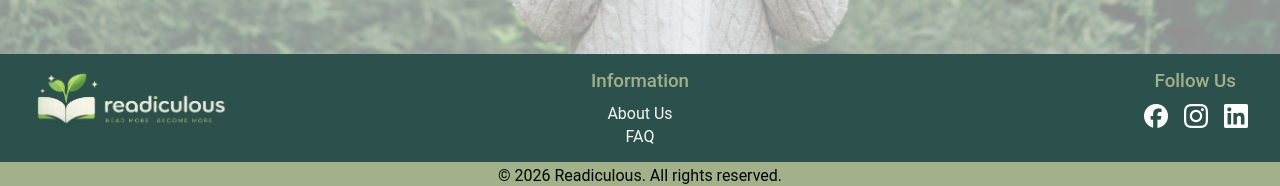
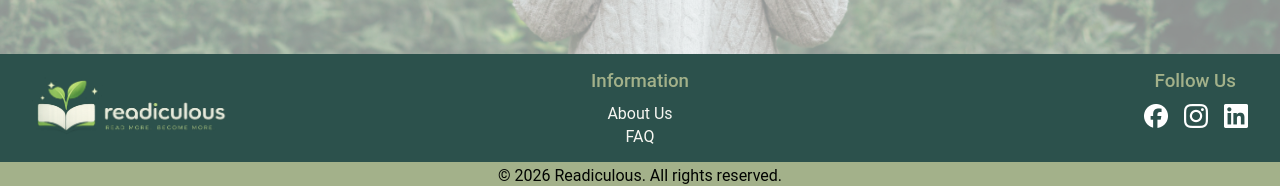
Before and after one commit to mervekindan/readiculous, a React (Vite) app in the folder app/: page / in a window 1280 px wide. Shown: the part 614-800 px from the top of the page. Built offline with nearby package versions, Linux system fonts and the light colour scheme; no server answers.

Commit message:
Footer: removed underlines for links.

```diff
--- a/app/src/components/Footer/Footer.css
+++ b/app/src/components/Footer/Footer.css
@@ -10,12 +10,9 @@
   flex: 1;
 }
 
-.footer-logo {
-  transition: all 0.2s ease;
-}
-
-.footer-logo:hover {
-  scale: 1.1;
+.footer-description {
+  display: flex;
+  align-items: center;
 }
 
 .footer h3 {
--- a/app/src/components/Footer/Footer.jsx
+++ b/app/src/components/Footer/Footer.jsx
@@ -8,7 +8,7 @@ export function Footer() {
     <div className="footer-wrapper">
       <footer className="footer">
         <div className="footer-description">
-          <Link to="/" className="link">
+          <Link to="/">
             <img
               src={logo}
               alt="Readiculous logo"
--- a/app/src/components/SocialMediaItem/SocialMediaItem.jsx
+++ b/app/src/components/SocialMediaItem/SocialMediaItem.jsx
@@ -3,7 +3,7 @@ import "./SocialMediaItem.css";
 export function SocialMediaItem({ url, title, icon }) {
   return (
     <li className="item">
-      <a href={url} className="link">
+      <a href={url} className="footer-link">
         <img src={icon} alt={title} className="icon" />
         {title}
       </a>
```
